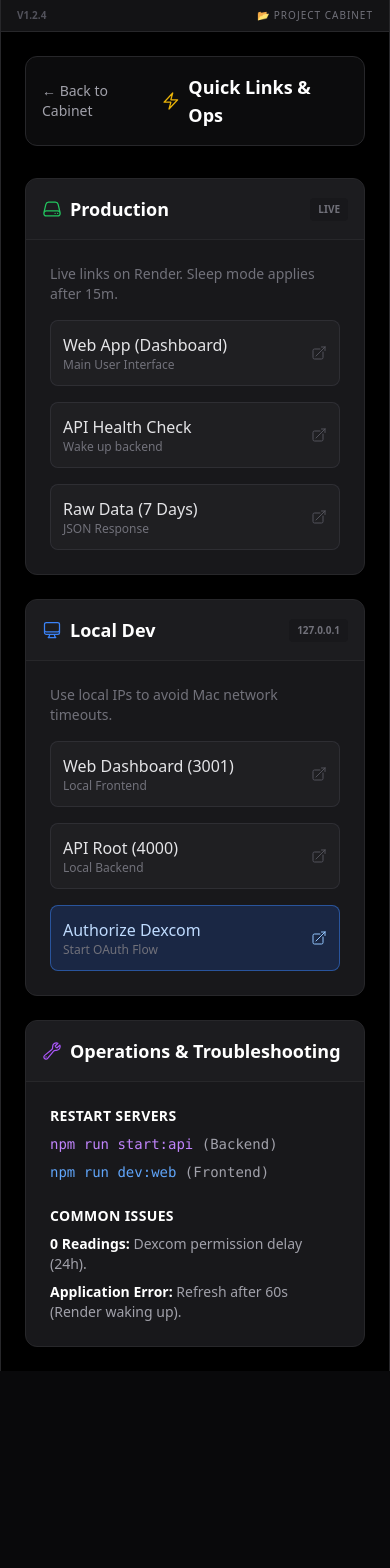
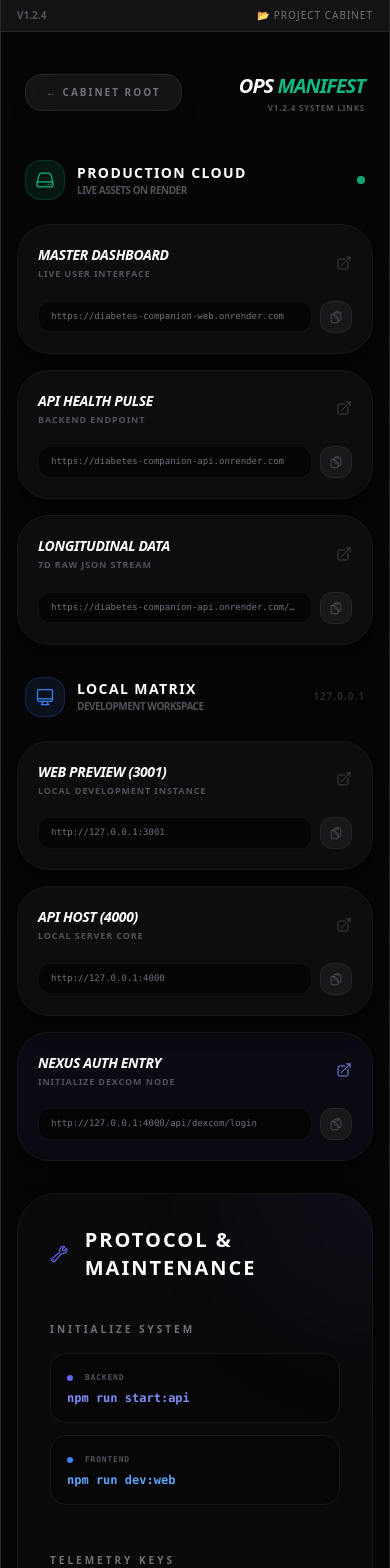
Before and after one commit to thatihub/diabetes-companion-v1, a Next.js app in the folder apps/web/: page /project-cabinet/quick-links in a window 390 px wide. Shown: the top 1568 px of the page. Before the commit the page ends 1371 px from the top, so only its background shows below. Built offline with nearby package versions, Linux system fonts and the light colour scheme.

Commit message:
UI: Refactor Quick Links and Project Cabinet for premium mobile experience with clickable URLs and copy-to-clipboard (v1.2.4)

```diff
--- a/apps/web/app/project-cabinet/quick-links/page.tsx
+++ b/apps/web/app/project-cabinet/quick-links/page.tsx
@@ -1,118 +1,198 @@
 "use client";
 
+import { useState } from "react";
 import Link from "next/link";
-import { ArrowTopRightOnSquareIcon, ServerIcon, ComputerDesktopIcon, BoltIcon, WrenchIcon } from "@heroicons/react/24/outline";
+import { ArrowTopRightOnSquareIcon, ServerIcon, ComputerDesktopIcon, BoltIcon, WrenchIcon, ClipboardDocumentIcon, ClipboardDocumentCheckIcon } from "@heroicons/react/24/outline";
 
 export default function QuickLinksPage() {
     return (
-        <main className="flex min-h-screen flex-col items-center p-6 max-w-5xl mx-auto space-y-8">
-            {/* Header */}
-            <div className="w-full flex justify-between items-center bg-zinc-900/50 p-4 rounded-xl border border-zinc-800 backdrop-blur-md sticky top-0 z-10">
-                <div className="flex gap-4 items-center">
-                    <Link href="/project-cabinet" className="text-zinc-400 hover:text-white text-sm font-medium transition-colors">← Back to Cabinet</Link>
+        <main className="flex min-h-screen flex-col items-center bg-[#050505] p-4 md:p-8 pt-10 md:pt-16 pb-24 space-y-12">
+
+            {/* Nav Header */}
+            <div className="w-full max-w-4xl flex items-center justify-between gap-4 px-2">
+                <Link
+                    href="/project-cabinet"
+                    className="px-5 py-2.5 bg-zinc-900/80 border border-zinc-800 rounded-2xl text-[10px] font-black uppercase tracking-[0.2em] text-zinc-500 hover:text-white transition-all shadow-xl backdrop-blur-xl"
+                >
+                    ← Cabinet Root
+                </Link>
+                <div className="flex flex-col items-end text-right">
+                    <h1 className="text-xl md:text-2xl font-black text-white tracking-tighter uppercase italic">
+                        Ops <span className="text-emerald-500">Manifest</span>
+                    </h1>
+                    <span className="text-[8px] font-black text-zinc-600 uppercase tracking-widest leading-none mt-1">V1.2.4 System Links</span>
                 </div>
-                <h1 className="text-lg font-bold text-white flex items-center gap-2">
-                    <BoltIcon className="h-5 w-5 text-yellow-500" /> Quick Links & Ops
-                </h1>
             </div>
 
-            <div className="w-full grid grid-cols-1 md:grid-cols-2 gap-6">
+            <div className="w-full max-w-4xl grid grid-cols-1 md:grid-cols-2 gap-8 md:gap-12">
 
-                {/* PRODUCTION CARD */}
-                <div className="bg-zinc-900 border border-zinc-800 rounded-xl overflow-hidden shadow-lg flex flex-col">
-                    <div className="p-4 border-b border-zinc-800 bg-zinc-800/30 flex items-center justify-between">
-                        <h2 className="text-lg font-bold text-white flex items-center gap-2">
-                            <ServerIcon className="h-5 w-5 text-green-500" /> Production
-                        </h2>
-                        <span className="text-[10px] uppercase font-bold text-zinc-500 bg-zinc-900 px-2 py-1 rounded">Live</span>
+                {/* PRODUCTION NODE */}
+                <section className="space-y-6">
+                    <div className="flex items-center gap-3 px-2">
+                        <div className="w-10 h-10 rounded-2xl bg-emerald-500/10 border border-emerald-500/20 flex items-center justify-center text-emerald-500">
+                            <ServerIcon className="h-5 w-5" />
+                        </div>
+                        <div>
+                            <h2 className="text-sm font-black text-white uppercase tracking-widest">Production Cloud</h2>
+                            <p className="text-[10px] font-bold text-zinc-600 uppercase tracking-tighter">Live Assets on Render</p>
+                        </div>
+                        <span className="ml-auto flex h-2 w-2 rounded-full bg-emerald-500 animate-pulse"></span>
                     </div>
-                    <div className="p-6 space-y-4 flex-1">
-                        <p className="text-zinc-500 text-sm mb-4">Live links on Render. Sleep mode applies after 15m.</p>
+
+                    <div className="space-y-4">
                         <QuickLink
-                            label="Web App (Dashboard)"
+                            label="Master Dashboard"
                             url="https://diabetes-companion-web.onrender.com"
-                            sub="Main User Interface"
+                            sub="Live User Interface"
+                            color="emerald"
                         />
                         <QuickLink
-                            label="API Health Check"
+                            label="API Health Pulse"
                             url="https://diabetes-companion-api.onrender.com"
-                            sub="Wake up backend"
+                            sub="Backend Endpoint"
+                            color="emerald"
                         />
                         <QuickLink
-                            label="Raw Data (7 Days)"
+                            label="Longitudinal Data"
                             url="https://diabetes-companion-api.onrender.com/api/glucose?hours=168"
-                            sub="JSON Response"
+                            sub="7D Raw JSON Stream"
+                            color="emerald"
                         />
                     </div>
-                </div>
+                </section>
 
-                {/* LOCAL DEV CARD */}
-                <div className="bg-zinc-900 border border-zinc-800 rounded-xl overflow-hidden shadow-lg flex flex-col">
-                    <div className="p-4 border-b border-zinc-800 bg-zinc-800/30 flex items-center justify-between">
-                        <h2 className="text-lg font-bold text-white flex items-center gap-2">
-                            <ComputerDesktopIcon className="h-5 w-5 text-blue-500" /> Local Dev
-                        </h2>
-                        <span className="text-[10px] uppercase font-bold text-zinc-500 bg-zinc-900 px-2 py-1 rounded">127.0.0.1</span>
+                {/* LOCAL NODE */}
+                <section className="space-y-6">
+                    <div className="flex items-center gap-3 px-2">
+                        <div className="w-10 h-10 rounded-2xl bg-blue-500/10 border border-blue-500/20 flex items-center justify-center text-blue-500">
+                            <ComputerDesktopIcon className="h-5 w-5" />
+                        </div>
+                        <div>
+                            <h2 className="text-sm font-black text-white uppercase tracking-widest">Local Matrix</h2>
+                            <p className="text-[10px] font-bold text-zinc-600 uppercase tracking-tighter">Development Workspace</p>
+                        </div>
+                        <span className="ml-auto text-[10px] font-black text-zinc-800 uppercase tracking-widest">127.0.0.1</span>
                     </div>
-                    <div className="p-6 space-y-4 flex-1">
-                        <p className="text-zinc-500 text-sm mb-4">Use local IPs to avoid Mac network timeouts.</p>
+
+                    <div className="space-y-4">
                         <QuickLink
-                            label="Web Dashboard (3001)"
+                            label="Web Preview (3001)"
                             url="http://127.0.0.1:3001"
-                            sub="Local Frontend"
+                            sub="Local Development Instance"
+                            color="blue"
                         />
                         <QuickLink
-                            label="API Root (4000)"
+                            label="API Host (4000)"
                             url="http://127.0.0.1:4000"
-                            sub="Local Backend"
+                            sub="Local Server Core"
+                            color="blue"
                         />
                         <QuickLink
-                            label="Authorize Dexcom"
+                            label="Nexus Auth Entry"
                             url="http://127.0.0.1:4000/api/dexcom/login"
-                            sub="Start OAuth Flow"
+                            sub="Initialize Dexcom Node"
+                            color="indigo"
                             highlight
                         />
                     </div>
-                </div>
+                </section>
 
-                {/* TROUBLESHOOTING CARD */}
-                <div className="bg-zinc-900 border border-zinc-800 rounded-xl overflow-hidden shadow-lg md:col-span-2">
-                    <div className="p-4 border-b border-zinc-800 bg-zinc-800/30">
-                        <h2 className="text-lg font-bold text-white flex items-center gap-2">
-                            <WrenchIcon className="h-5 w-5 text-purple-500" /> Operations & Troubleshooting
-                        </h2>
-                    </div>
-                    <div className="p-6 grid grid-cols-1 md:grid-cols-2 gap-6">
-                        <div>
-                            <h3 className="text-sm font-bold text-white mb-2 uppercase tracking-wide">Restart Servers</h3>
-                            <ul className="space-y-2 text-sm font-mono text-zinc-400">
-                                <li><code className="text-purple-400">npm run start:api</code> (Backend)</li>
-                                <li><code className="text-blue-400">npm run dev:web</code> (Frontend)</li>
-                            </ul>
+                {/* OPERATIONS CONTROL */}
+                <section className="md:col-span-2 bg-[#0a0a0c] border border-zinc-900 rounded-[40px] p-8 md:p-12 relative overflow-hidden shadow-2xl">
+                    <div className="absolute top-0 right-0 w-64 h-64 bg-indigo-500/5 blur-3xl rounded-full translate-x-1/2 -translate-y-1/2"></div>
+                    <div className="relative space-y-10">
+                        <div className="flex items-center gap-4">
+                            <WrenchIcon className="h-6 w-6 text-indigo-500" />
+                            <h2 className="text-xl font-black text-white uppercase tracking-widest">Protocol & Maintenance</h2>
                         </div>
-                        <div>
-                            <h3 className="text-sm font-bold text-white mb-2 uppercase tracking-wide">Common Issues</h3>
-                            <ul className="space-y-2 text-sm text-zinc-400">
-                                <li><strong className="text-white">0 Readings:</strong> Dexcom permission delay (24h).</li>
-                                <li><strong className="text-white">Application Error:</strong> Refresh after 60s (Render waking up).</li>
-                            </ul>
+
+                        <div className="grid grid-cols-1 md:grid-cols-2 gap-12">
+                            <div className="space-y-4">
+                                <h3 className="text-[10px] font-black text-zinc-500 uppercase tracking-[0.3em]">Initialize System</h3>
+                                <div className="space-y-3">
+                                    <div className="bg-black/40 border border-zinc-900 p-4 rounded-2xl font-mono text-xs">
+                                        <div className="flex items-center gap-3 mb-1">
+                                            <span className="w-1.5 h-1.5 rounded-full bg-indigo-500"></span>
+                                            <span className="text-zinc-600 uppercase tracking-widest text-[8px] font-black">Backend</span>
+                                        </div>
+                                        <code className="text-indigo-400 font-black">npm run start:api</code>
+                                    </div>
+                                    <div className="bg-black/40 border border-zinc-900 p-4 rounded-2xl font-mono text-xs">
+                                        <div className="flex items-center gap-3 mb-1">
+                                            <span className="w-1.5 h-1.5 rounded-full bg-blue-500"></span>
+                                            <span className="text-zinc-600 uppercase tracking-widest text-[8px] font-black">Frontend</span>
+                                        </div>
+                                        <code className="text-blue-400 font-black">npm run dev:web</code>
+                                    </div>
+                                </div>
+                            </div>
+
+                            <div className="space-y-4">
+                                <h3 className="text-[10px] font-black text-zinc-500 uppercase tracking-[0.3em]">Telemetry Keys</h3>
+                                <div className="space-y-3">
+                                    <div className="bg-black/40 border border-zinc-900 p-4 rounded-2xl text-[11px] font-bold">
+                                        <p className="text-white mb-1 leading-none uppercase tracking-tighter">Database Engine</p>
+                                        <p className="text-zinc-600 truncate">Supabase Postgres Hyper-scale</p>
+                                    </div>
+                                    <div className="bg-black/40 border border-zinc-900 p-4 rounded-2xl text-[11px] font-bold">
+                                        <p className="text-white mb-1 leading-none uppercase tracking-tighter">AI Processing</p>
+                                        <p className="text-zinc-600 truncate">OpenAI GPT-4o Analysis Node</p>
+                                    </div>
+                                </div>
+                            </div>
                         </div>
                     </div>
-                </div>
-
+                </section>
             </div>
         </main>
     );
 }
 
-function QuickLink({ label, url, sub, highlight }: { label: string, url: string, sub?: string, highlight?: boolean }) {
+function QuickLink({ label, url, sub, highlight, color = "blue" }: { label: string, url: string, sub?: string, highlight?: boolean, color?: "blue" | "emerald" | "indigo" }) {
+    const [copied, setCopied] = useState(false);
+
+    const colorClasses = {
+        emerald: "hover:border-emerald-500/30 hover:bg-emerald-500/5 group-hover:text-emerald-400 text-emerald-500",
+        blue: "hover:border-blue-500/30 hover:bg-blue-500/5 group-hover:text-blue-400 text-blue-500",
+        indigo: "hover:border-indigo-500/30 hover:bg-indigo-500/5 group-hover:text-indigo-400 text-indigo-500"
+    };
+
+    const handleCopy = (e: React.MouseEvent) => {
+        e.preventDefault();
+        e.stopPropagation();
+        navigator.clipboard.writeText(url);
+        setCopied(true);
+        setTimeout(() => setCopied(false), 2000);
+    };
+
     return (
-        <a href={url} target="_blank" className={`flex items-center justify-between p-3 rounded-lg transition-all group ${highlight ? 'bg-blue-600/20 hover:bg-blue-600/30 border border-blue-500/50' : 'bg-zinc-800/50 hover:bg-zinc-800 border border-zinc-700/50'}`}>
-            <div className="flex flex-col">
-                <span className={`font-medium ${highlight ? 'text-blue-200' : 'text-zinc-200 group-hover:text-white'}`}>{label}</span>
-                {sub && <span className="text-xs text-zinc-500">{sub}</span>}
+        <a
+            href={url}
+            target="_blank"
+            className={`flex flex-col p-5 rounded-[32px] transition-all group bg-[#0d0d0f] border border-zinc-900 shadow-xl relative overflow-hidden active:scale-95 ${highlight ? 'border-indigo-500/20 bg-indigo-500/5' : ''} ${colorClasses[color]}`}
+        >
+            <div className="flex items-center justify-between mb-2">
+                <div className="flex flex-col gap-0.5">
+                    <span className="text-sm font-black text-white tracking-tight uppercase italic">{label}</span>
+                    {sub && <span className="text-[9px] font-bold text-zinc-600 uppercase tracking-widest">{sub}</span>}
+                </div>
+                <ArrowTopRightOnSquareIcon className={`h-4 w-4 transition-all group-hover:-translate-y-0.5 group-hover:translate-x-0.5 ${highlight ? 'text-indigo-400' : 'text-zinc-700'}`} />
             </div>
-            <ArrowTopRightOnSquareIcon className={`h-4 w-4 ${highlight ? 'text-blue-300' : 'text-zinc-600 group-hover:text-zinc-400'}`} />
+
+            <div className="mt-3 flex items-center gap-2">
+                <div className="flex-1 py-2 px-3 bg-black/60 rounded-xl border border-white/5 overflow-hidden">
+                    <p className="text-[9px] font-mono text-zinc-500 truncate group-hover:text-zinc-300 transition-colors">
+                        {url}
+                    </p>
+                </div>
+                <button
+                    onClick={handleCopy}
+                    className={`p-2 rounded-xl border transition-all ${copied ? 'bg-emerald-500/20 border-emerald-500/40 text-emerald-400' : 'bg-zinc-900 border-zinc-800 text-zinc-600 hover:text-white hover:border-zinc-700'}`}
+                    title="Copy Link"
+                >
+                    {copied ? <ClipboardDocumentCheckIcon className="h-3.5 w-3.5" /> : <ClipboardDocumentIcon className="h-3.5 w-3.5" />}
+                </button>
+            </div>
         </a>
     );
 }
```
Also changed, not shown: apps/web/app/project-cabinet/page.tsx (+21 -22 lines).
